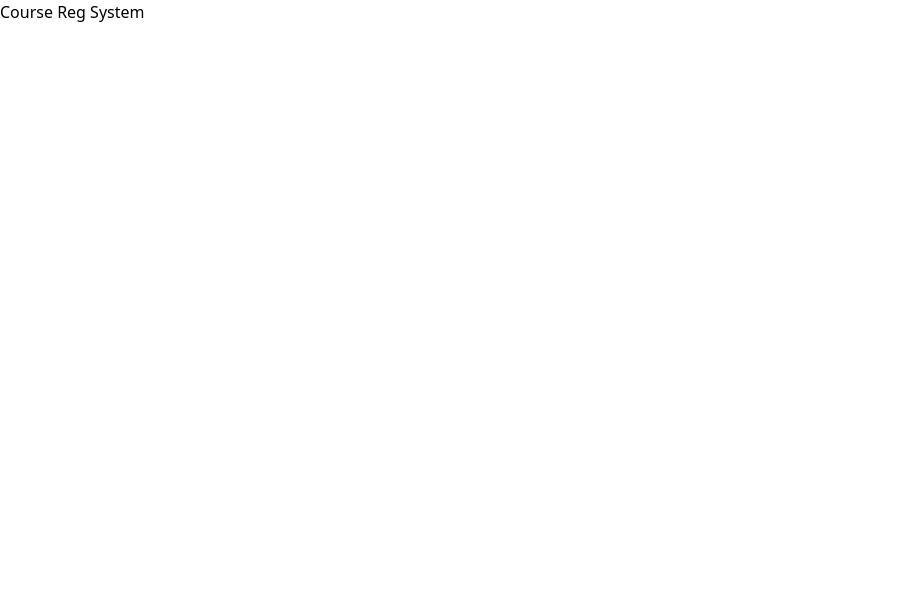
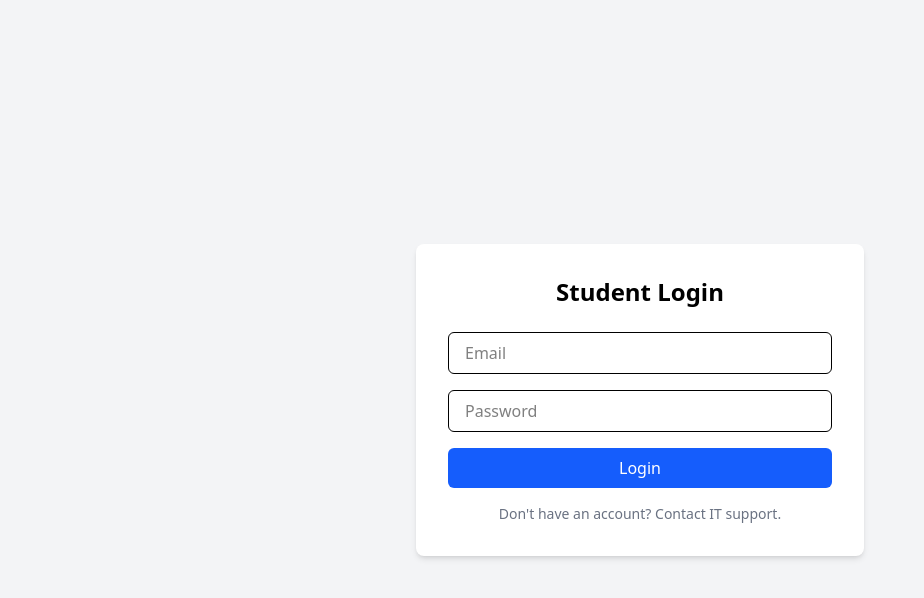
Before and after one commit to alanyongy/student-enrollment-system, a React (Vite) app: page /login in a window 1280 px wide. Shown: the top 598 px of the page, without its empty margins (0-924 px from the left). Built offline with nearby package versions, Linux system fonts and the light colour scheme.

Commit message:
Added login

```diff
--- a/package.json
+++ b/package.json
@@ -11,7 +11,8 @@
   },
   "dependencies": {
     "react": "^19.2.0",
-    "react-dom": "^19.2.0"
+    "react-dom": "^19.2.0",
+    "react-router-dom": "^7.13.0"
   },
   "devDependencies": {
     "@eslint/js": "^9.39.1",
--- a/src/App.jsx
+++ b/src/App.jsx
@@ -1,5 +1,12 @@
+import { BrowserRouter as Router } from "react-router-dom";
+import AppRoutes from "./routes/AppRoutes";
+
 function App() {
-  return <h1 className="">Course Reg System</h1>;
+  return (
+    <Router>
+      <AppRoutes />
+    </Router>
+  );
 }
 
 export default App;
--- /dev/null
+++ b/src/pages/Dashboard.jsx
@@ -0,0 +1,7 @@
+export default function Dashboard() {
+  return (
+    <div className="flex items-center justify-center h-screen bg-gray-100">
+      <h1 className="text-3xl font-bold">Welcome to Admin Dashboard</h1>
+    </div>
+  );
+}
--- /dev/null
+++ b/src/pages/Login.jsx
@@ -0,0 +1,62 @@
+import { useState } from "react";
+import { useNavigate } from "react-router-dom";
+
+export default function Login() {
+  const [email, setEmail] = useState("");
+  const [password, setPassword] = useState("");
+  const [error, setError] = useState("");
+  const navigate = useNavigate();
+
+  const handleLogin = (e) => {
+    e.preventDefault();
+
+    const fakeUser = {
+      email: "admin@example.com",
+      password: "admin123",
+    };
+
+    if (email === fakeUser.email && password === fakeUser.password) {
+      navigate("/dashboard");
+    } else {
+      setError(
+        "Invalid credentials. Contact IT support if you don't have an account.",
+      );
+    }
+  };
+
+  return (
+    <div className="flex items-center justify-center h-screen bg-gray-100">
+      <div className="bg-white p-8 rounded-lg shadow-md w-full max-w-md">
+        <h2 className="text-2xl font-bold mb-6 text-center">Student Login</h2>
+        {error && <p className="text-red-500 mb-4">{error}</p>}
+        <form onSubmit={handleLogin} className="space-y-4">
+          <input
+            type="email"
+            placeholder="Email"
+            value={email}
+            onChange={(e) => setEmail(e.target.value)}
+            className="w-full px-4 py-2 border rounded-md focus:outline-none focus:ring-2 focus:ring-blue-500"
+            required
+          />
+          <input
+            type="password"
+            placeholder="Password"
+            value={password}
+            onChange={(e) => setPassword(e.target.value)}
+            className="w-full px-4 py-2 border rounded-md focus:outline-none focus:ring-2 focus:ring-blue-500"
+            required
+          />
+          <button
+            type="submit"
+            className="w-full bg-blue-600 text-white py-2 rounded-md hover:bg-blue-700 transition-colors"
+          >
+            Login
+          </button>
+        </form>
+        <p className="mt-4 text-sm text-center text-gray-500">
+          Don't have an account? Contact IT support.
+        </p>
+      </div>
+    </div>
+  );
+}
--- /dev/null
+++ b/src/routes/AppRoutes.jsx
@@ -0,0 +1,13 @@
+import { Routes, Route } from "react-router-dom";
+import Login from "../pages/Login";
+import Dashboard from "../pages/Dashboard";
+
+export default function AppRoutes() {
+  return (
+    <Routes>
+      <Route path="/login" element={<Login />} />
+      <Route path="/dashboard" element={<Dashboard />} />
+      <Route path="*" element={<Login />} /> {/* fallback */}
+    </Routes>
+  );
+}
```
Also changed, not shown: 1 other file (tests, documents, lock files or other folders).
